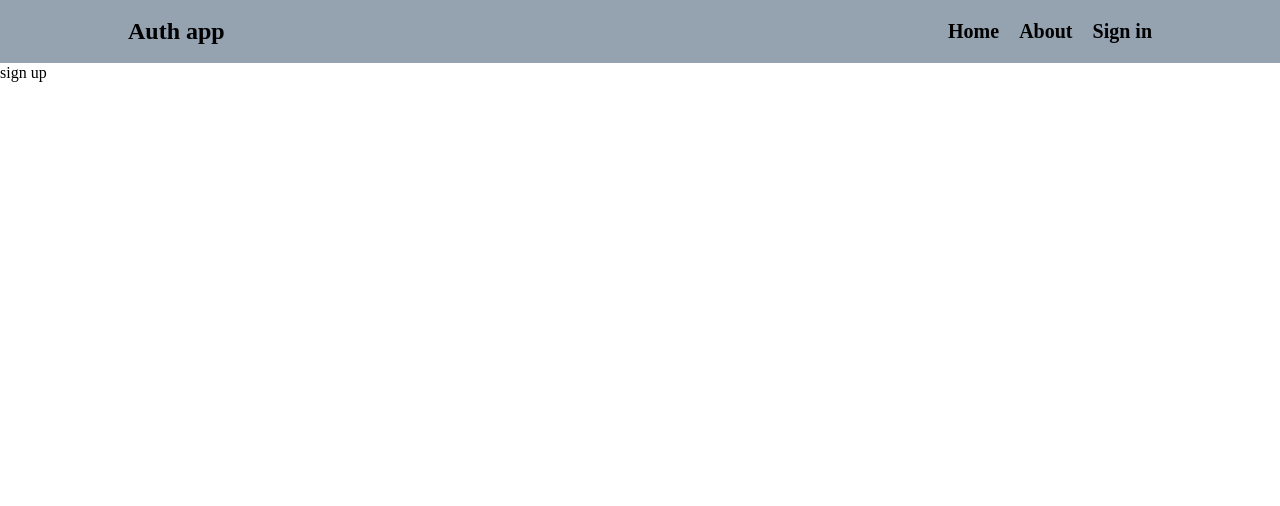
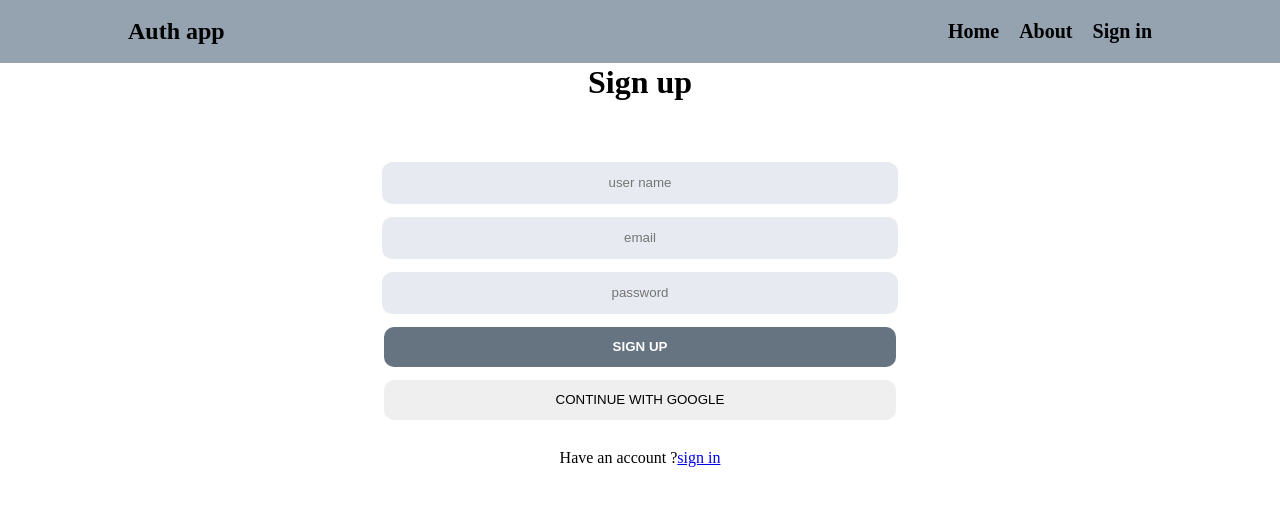
Before and after one commit to seriesBLACK/auth-demo, a React (Vite) app in the folder clint/: page /sign-up in a window 1280 px wide. Shown: the top 506 px of the page. Built offline with nearby package versions, Linux system fonts and the light colour scheme.

Commit message:
complite sign-up page

```diff
--- /dev/null
+++ b/clint/css files/signUp.css
@@ -0,0 +1,4 @@
+.signup-container {
+  display: flex;
+  flex-direction: column;
+}
--- a/clint/src/App.jsx
+++ b/clint/src/App.jsx
@@ -4,7 +4,7 @@ import SignIn from "./pages/SignIn"
 import SignUp from "./pages/SignUp"
 import Profile from "./pages/Profile"
 import About from "./pages/About"
-import Header from "../componentas/Header"
+import Header from "./componentas/Header"
 
 export default function App() {
   return (
--- /dev/null
+++ b/clint/src/css files/signUp.css
@@ -0,0 +1,31 @@
+.signup-container h1 {
+  text-align: center;
+}
+
+.signUp-form {
+  display: flex;
+  flex-direction: column;
+  align-items: center;
+  justify-content: center;
+  height: 50vh;
+  gap: 13px;
+}
+
+.signup-container input,
+button {
+  width: 40%;
+  border: none;
+  border-radius: 10px;
+  height: 40px;
+}
+
+.signup-container input {
+  text-align: center;
+  background-color: rgb(231, 235, 241);
+}
+
+.signupBtn {
+  background-color: rgb(102, 115, 128);
+  color: white;
+  font-weight: 600;
+}
--- a/clint/src/pages/SignUp.jsx
+++ b/clint/src/pages/SignUp.jsx
@@ -1,9 +1,31 @@
-import React from 'react'
+import "../css files/signUp.css"
+import { Link } from "react-router-dom"
+
+
 
 export default function SignUp() {
   return (
-    <div>
-      sign up
+    <div className="signup-container">
+      <h1>Sign up</h1>
+      <form className="signUp-form" action="">
+
+        <input id="username" type="text" placeholder="user name" />
+        <input id="email" type="email" placeholder="email" />
+        <input id="password" type="password" placeholder="password" />
+        <button className="signupBtn">SIGN UP</button>
+
+        <button>CONTINUE WITH GOOGLE</button>
+
+
+        <p>Have an account ?
+          <Link to={'/sign-in'}>
+
+
+            <span>sign in</span>
+          </Link>
+        </p>
+
+      </form>
     </div>
   )
 }
```
Also changed, not shown: clint/src/componentas/Header.jsx (renamed from clint/componentas/Header.jsx), clint/src/css files/header.css (renamed from clint/css files/header.css).
